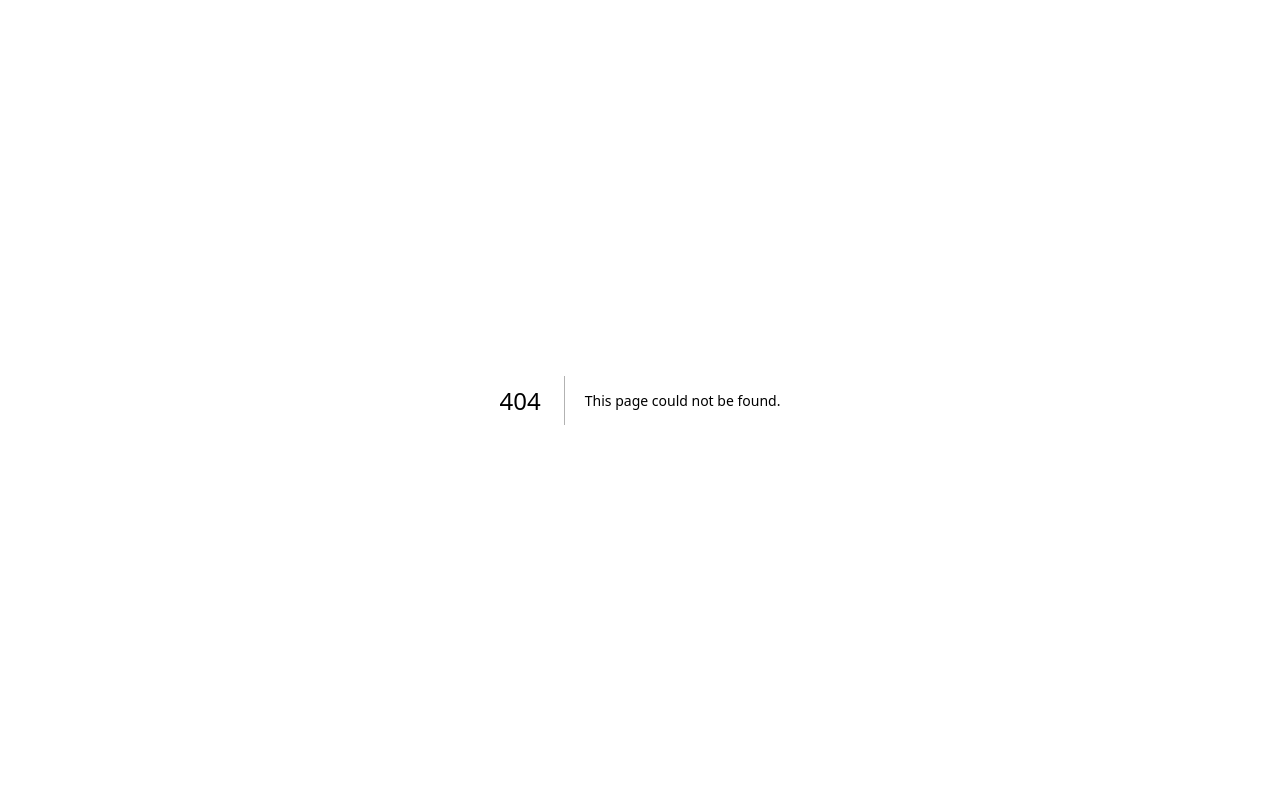
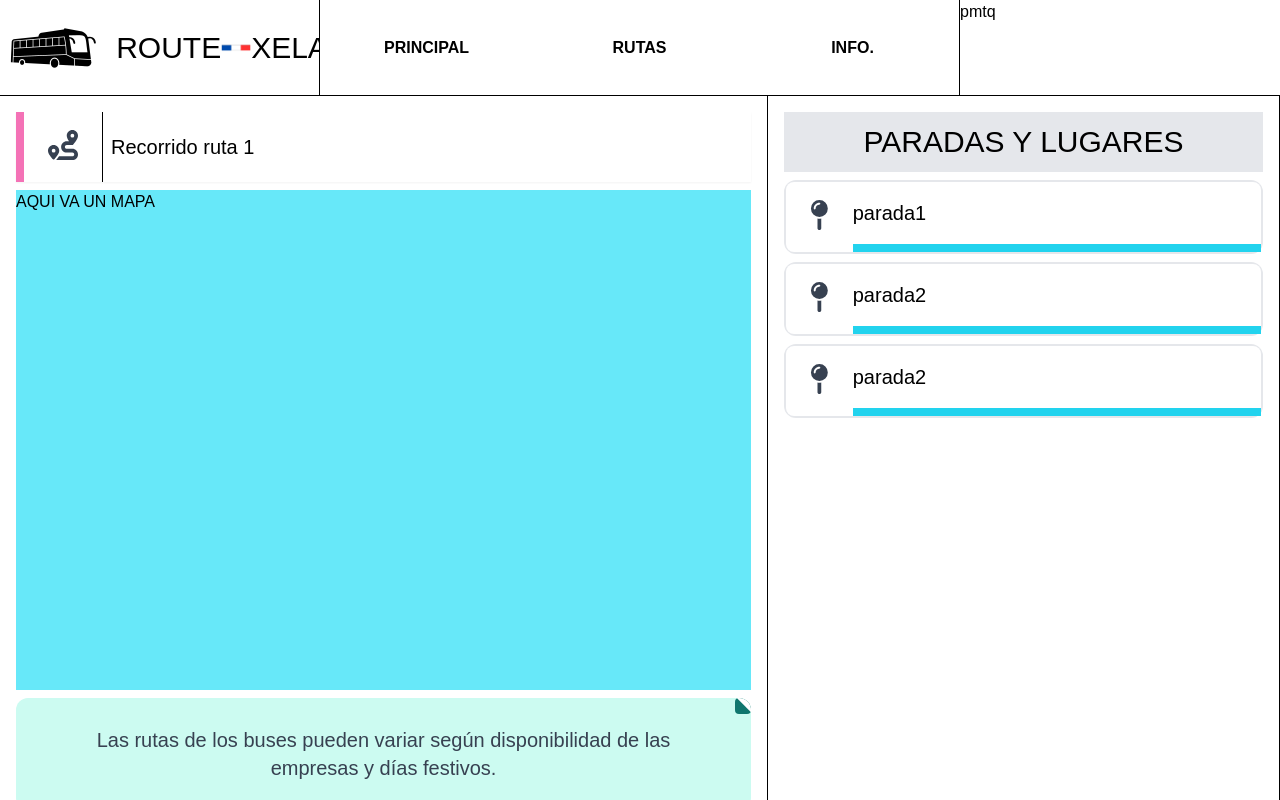
Before and after one commit to Alevsdl/Hackfest-10, a Next.js app: page /layout in a window 1280 px wide. Before the commit this address had no page. Built offline with nearby package versions, Linux system fonts and the light colour scheme.

Commit message:
Layout para cada pagina individual de rutas

```diff
--- /dev/null
+++ b/components/location.tsx
@@ -0,0 +1,21 @@
+import { FontAwesomeIcon } from '@fortawesome/react-fontawesome';
+import { faMapPin } from '@fortawesome/free-solid-svg-icons';
+interface LocationProps {
+    parada: string;
+}
+const Location: React.FC<LocationProps> = ({ parada }) => {
+    return (
+        <div className="rounded-xl w-[100%] bg-zinc-200 border-2 mt-2">
+            <div className="w-full h-[70px] bg-[white] rounded-lg flex">
+                <div className="text-3xl pt-4 pr-6 pl-6 text-gray-700">
+                    <FontAwesomeIcon icon={faMapPin} />
+                </div>
+                <div className="flex-1 border-b-8 border-cyan-400 flex items-center text-xl">
+                    <p>{parada}</p>
+                </div>
+            </div>
+        </div>
+    );
+};
+
+export default Location;
--- /dev/null
+++ b/pages/layout.tsx
@@ -0,0 +1,44 @@
+import Location from '@/components/location';
+import Navbar from '@/components/navbar';
+import { FontAwesomeIcon } from '@fortawesome/react-fontawesome';
+import { faRoute } from '@fortawesome/free-solid-svg-icons';
+export default function Layout() {
+    return (
+        <div className="h-screen w-screen overflow-x-hidden bg-[white]">
+            <Navbar />
+            <div className="m-0 grid h-[100%] grid-cols-1 bg-[white] p-0 sm:grid-cols-5 ">
+                <div className="sm:col-span-3 border-black border-r p-4">
+                    <div className="w-[100%] h-[70px] bg-[white]  flex border-l-8 border-pink-400 shadow-sm mb-2">
+                        <div className="text-3xl pt-4 pr-6 pl-6 text-gray-700 border-r border-black">
+                            <FontAwesomeIcon icon={faRoute} />
+                        </div>
+                        <div className="flex-1  flex items-center text-xl pl-2">
+                            <p>Recorrido ruta 1</p>
+                        </div>
+                    </div>
+                    <div className="w-full bg-cyan-300 h-[500px]">
+                        AQUI VA UN MAPA
+                    </div>
+                    <div className="relative mt-2 inline-flex items-center justify-start px-6 py-3 overflow-hidden font-medium transition-all bg-teal-100 rounded-xl group">
+                        <span className="absolute top-0 right-0 inline-block w-4 h-4 transition-all duration-500 ease-in-out bg-teal-700 rounded group-hover:-mr-4 group-hover:-mt-4">
+                            <span className="absolute top-0 right-0 w-5 h-5 rotate-45 translate-x-1/2 -translate-y-1/2 bg-white"></span>
+                        </span>
+
+                        <span className="relative w-full text-left text-white transition-colors duration-200 ease-in-out group-hover:text-white">
+                            <p className="p-4 text-xl text-gray-700 font-medium w-[100%] text-center" >Las rutas de los buses pueden variar según disponibilidad de las empresas y días festivos.</p></span>
+                    </div>
+                </div>
+                <div className="sm:col-span-2 border-black border-r flex justify-center p-4">
+                    <div className="rounded-xl w-[100%]">
+                        <div className="w-full h-[60px] bg-gray-200 text-3xl text-center flex items-center justify-center">
+                            <p>PARADAS Y LUGARES</p>
+                        </div>
+                        <Location parada="parada1" />
+                        <Location parada="parada2" />
+                        <Location parada="parada2" />
+                    </div>
+                </div>
+            </div>
+        </div>
+    );
+}
--- a/tailwind.config.js
+++ b/tailwind.config.js
@@ -14,6 +14,7 @@ module.exports = {
       },
       colors: {
         maingreen: '#B3DC50',
+        amarillo: '#FFE14D',
       },
     },
   },
```
